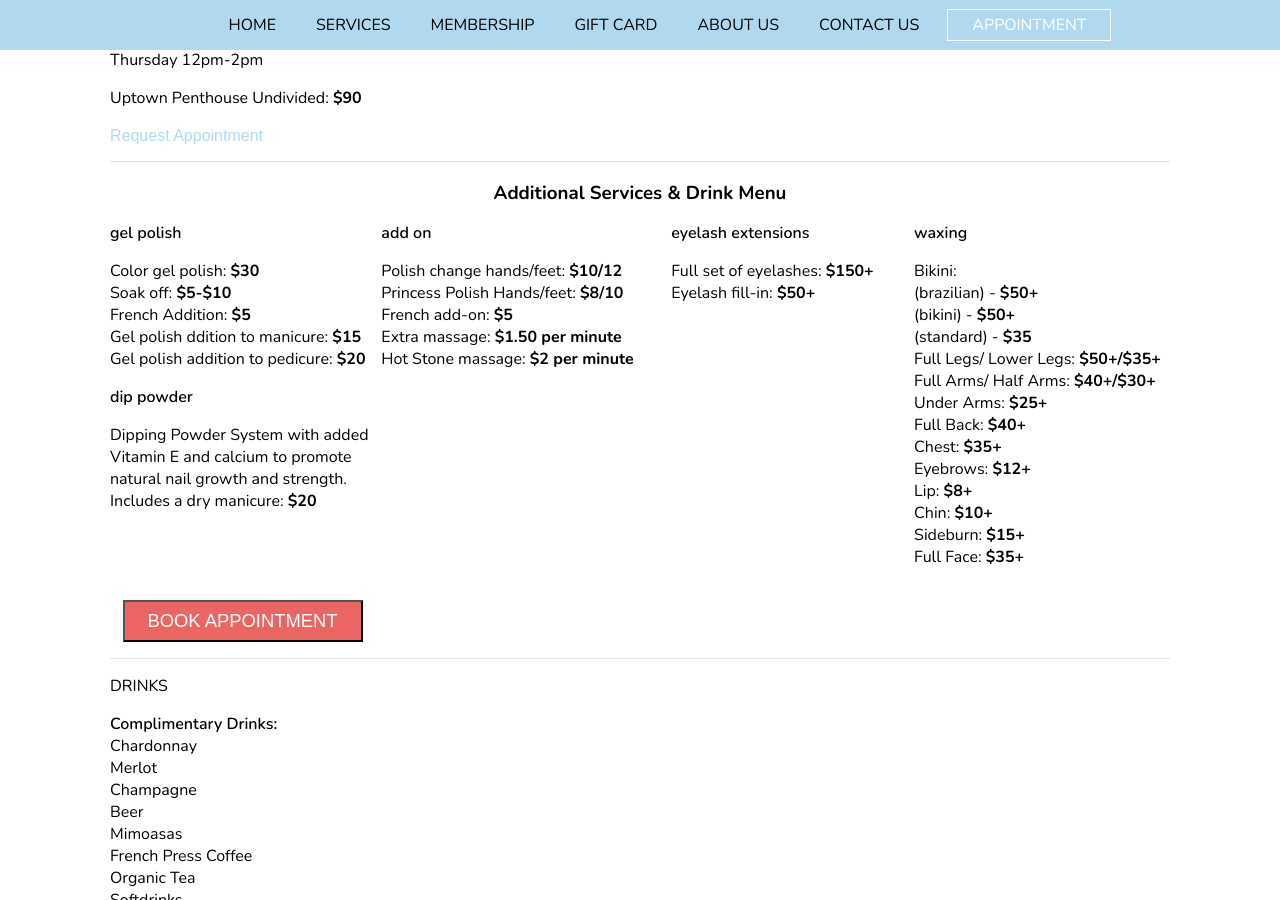
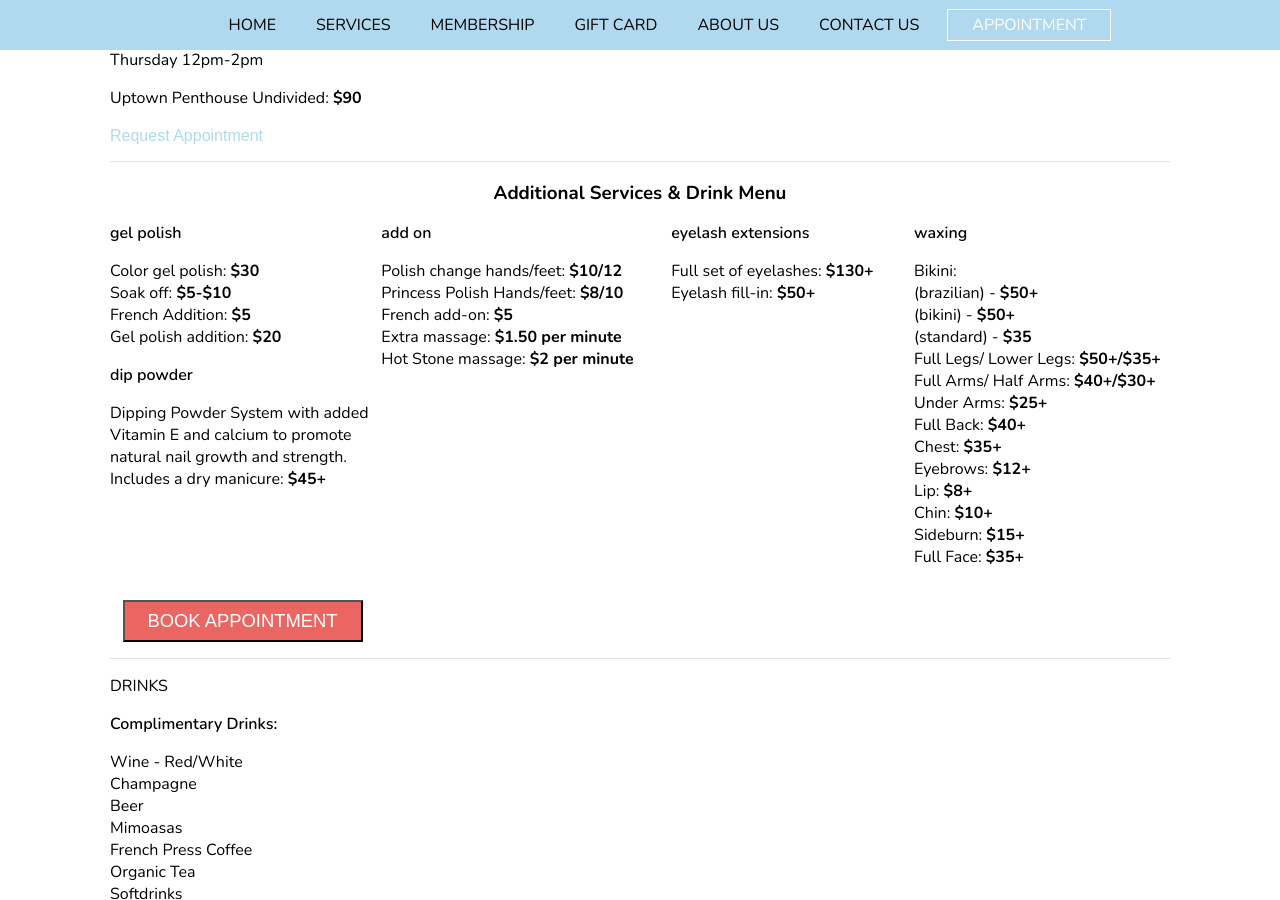
Before and after one commit to mimosasnailbar/mimosas, a Jekyll site: the page built from services.html, in a window 1280 px wide and 900 px high, scrolled down 2456 px. Built offline with Jekyll 4.4.1, drawn with Linux system fonts in a browser that asks for light colours; nearby versions of some CDN libraries.

Commit message:
Updated 'services.html' via CloudCannon

```diff
--- a/services.html
+++ b/services.html
@@ -8,234 +8,200 @@
 	</div> -->
 	<div class="services__image">
 		<div id="mainButton" class="home__buttons">
-			<a class="editable" target="_blank" href="https://www.vagaro.com/mimosasnailbar/book-now"><span class="editable">BOOK APPOINTMENT</span></a>
+			<a class="editable" target="_blank" href="https://www.vagaro.com/mimosasnailbar/book-now"><span>BOOK APPOINTMENT</span></a>
 		</div>
 	</div>
-	<h3 class="services__heading editable">Mimosas Member Packages</h3>
+	<h3 class="services__heading editable">
+		Mimosas Member Packages
+	</h3>
 	<div class="member__services service">
 		<div>
-			<p class="editable service__member--title">Mimosas Member's Manicure: <br>(1 is included monthly for our members)</p>
+			<p class="editable service__member--title">
+				Mimosas Member's Manicure:<br />(1 is included monthly for our members)
+			</p>
 			<p class="service__info editable">
-				Enjoy your special drink and release all the stresses of your neck with a lavender
-				warming neck wrap. Next, is cleansing, shaping, cuticle care, exfoliating dry skin
-				with organic sugar scrub. Then relaxing and hydrating your hands with an organic
-				therapeutic soy candle lotion.
+				Enjoy your special drink and release all the stresses of your neck with a lavender warming neck wrap. Next, is cleansing, shaping, cuticle care, exfoliating dry skin with organic sugar scrub. Then relaxing and hydrating your hands with an organic therapeutic soy candle lotion.
 			</p>
 			<p class="editable">
 				<strong>FREE!</strong>
 			</p>
 		</div>
 		<div>
-			<p class="editable service__member--title">Mimosas Member's Pedicure:</p>
+			<p class="editable service__member--title">
+				Mimosas Member's Pedicure:
+			</p>
 			<p class="service__info editable">
-				<u>Only for our members</u>, enjoy your special drink and release all the stresses of your neck with
-				a warm lavender neck wrap and soak your tired feet in luxurious and comforting detox water.
-				After cleansing, shaping and cuticle care, a callus softening serum will be used to remove tough,
-				dead skin. An organic sugar scrub that gently exfoliates dry skin and reveals softer, smoother skin.
-				Finish with a relaxing foot massage with a hydrating and therapeutic warm candle lotion and a deep-penetrating
-				paraffin therapy wrapped in hot towels.
+				<u>Only for our members</u>, enjoy your special drink and release all the stresses of your neck with a warm lavender neck wrap and soak your tired feet in luxurious and comforting detox water. After cleansing, shaping and cuticle care, a callus softening serum will be used to remove tough, dead skin. An organic sugar scrub that gently exfoliates dry skin and reveals softer, smoother skin. Finish with a relaxing foot massage with a hydrating and therapeutic warm candle lotion and a deep-penetrating paraffin therapy wrapped in hot towels.
 			</p>
 			<p class="editable">
 				<strong>$35</strong>
 			</p>
 		</div>
 		<div class="member__button--container">
-			<a class="editable" href="https://www.vagaro.com/mimosasnailbar/memberships"><button class="member_button editable">
+			<a class="editable" href="https://www.vagaro.com/mimosasnailbar/memberships"><button class="member_button">
 				BECOME A MEMBER
 			</button></a>
 			<!-- <img class="vagaro_img-mem" src="images/vagaro.png" /> -->
 		</div>
 	</div>
-	<h3 class="services__heading editable">Mimosas Services</h3>
+	<h3 class="services__heading editable">
+		Mimosas Services
+	</h3>
 	<div class="service">
-		<p class="editable service__name">uptown minute</p>
+		<p class="editable service__name">
+			uptown minute
+		</p>
 		<p class="service__info editable">
-			The perfect service for those on the go! Includes nail shaping, cuticle grooming,
-			buffing, hydrating creme massage and the polish of your choice.
+			The perfect service for those on the go! Includes nail shaping, cuticle grooming, buffing, hydrating creme massage and the polish of your choice.
 		</p>
 		<p class="editable">
-			Mani: <strong>$20</strong> - Pedi: <strong>$35</strong> - Undivided:
-			<strong>$50</strong>
+			Mani: <strong>$20</strong> - Pedi: <strong>$32</strong>&nbsp;- Undivided: <strong>$50</strong>
 		</p>
-		<a class="editable" target="_blank" href="https://www.vagaro.com/mimosasnailbar/book-now"
-			><button class="appointment__button" class="editable">
+		<a class="editable" target="_blank" href="https://www.vagaro.com/mimosasnailbar/book-now"><button class="appointment__button">
 				Request Appointment
-			</button></a
-		>
+			</button></a>
 	</div>
 	<div class="service">
-		<p class="editable service__name">uptown all around</p>
+		<p class="editable service__name">
+			uptown all around
+		</p>
 		<p class="service__info editable">
-			This nourishing treatment embodies all natural, organic based products. Includes nail shaping,
-			cuticle care, exfoliating, organic raw sugar scrub, callus treatment (for pedicure),
-			deep-penetrating paraffin therapy and a hot towel wrap, ending with a refreshing and
-			hydrating massage and polish of your choice.
+			This nourishing treatment embodies all natural, organic based products. Includes nail shaping, cuticle care, exfoliating, organic raw sugar scrub, callus treatment (for pedicure), deep-penetrating paraffin therapy and a hot towel wrap, ending with a refreshing and hydrating massage and polish of your choice.
 		</p>
 		<p class="editable">
-			Mani: <strong>$30</strong> - Pedi: <strong>$45</strong> - Undivided:
-			<strong>$70</strong>
+			Mani: <strong>$30</strong> - Pedi: <strong>$44</strong>&nbsp;- Undivided: <strong>$70</strong>
 		</p>
-		<a class="editable" target="_blank" href="https://www.vagaro.com/mimosasnailbar/book-now"
-			><button class="appointment__button" class="editable">
+		<a class="editable" target="_blank" href="https://www.vagaro.com/mimosasnailbar/book-now"><button class="appointment__button">
 				Request Appointment
-			</button></a
-		>
+			</button></a>
 	</div>
 	<div class="service">
-		<p class="editable service__name">uptown penthouse</p>
+		<p class="editable service__name">
+			uptown penthouse
+		</p>
 		<p class="service__info editable">
-			Detoxifying and healing begins with an aromatherapy bath soak of organic sea salt and ancient
-			Himalayan pink salts. The skin is polished and renewed with an  organic raw sugar scrub followed
-			by a deep moisturizing oil treatment with both a hydrating organic clay mask and a deep-penetrating
-			paraffin therapy wrapped in hot towels.  Release all the stresses of life with an extended foot and
-			calf massage that includes an organic emulsion combined with hot stones. Followed by a nourishing
-			cream massage to hydrated restore and revitalize your tired skin.
+			Detoxifying and healing begins with an aromatherapy bath soak of organic sea salt and ancient Himalayan pink salts. The skin is polished and renewed with an organic raw sugar scrub followed by a deep moisturizing oil treatment with both a hydrating organic clay mask and a deep-penetrating paraffin therapy wrapped in hot towels. Release all the stresses of life with an extended foot and calf massage that includes an organic emulsion combined with hot stones. Followed by a nourishing cream massage to hydrated restore and revitalize your tired skin.
 		</p>
 		<p class="editable">
-			Mani: <strong>$40</strong> - Pedi: <strong>$60</strong> - Undivided:
-			<strong>$95</strong>
+			Mani: <strong>$40</strong> - Pedi: <strong>$60</strong> - Undivided: <strong>$95</strong>
 		</p>
-		<a class="editable" target="_blank" href="https://www.vagaro.com/mimosasnailbar/book-now"
-			><button class="appointment__button" class="editable">
+		<a class="editable" target="_blank" href="https://www.vagaro.com/mimosasnailbar/book-now"><button class="appointment__button">
 				Request Appointment
-			</button></a
-		>
+			</button></a>
 	</div>
 	<div class="service">
-		<p class="editable service__name">little king or queen</p>
-		<p class="service__info editable">9 years old and under.</p>
+		<p class="editable service__name">
+			little king or queen
+		</p>
+		<p class="service__info editable">
+			9 years old and under.
+		</p>
 		<p class="editable">
-			Mani: <strong>$12</strong> - Pedi: <strong>$20</strong> - Undivided:
-			<strong>$30</strong>
+			Mani: <strong>$12</strong> - Pedi: <strong>$20</strong> - Undivided: <strong>$30</strong>
 		</p>
-		<a class="editable" target="_blank" href="https://www.vagaro.com/mimosasnailbar/book-now"
-			><button class="appointment__button" class="editable">
+		<a class="editable" target="_blank" href="https://www.vagaro.com/mimosasnailbar/book-now"><button class="appointment__button">
 				Request Appointment
-			</button></a
-		>
+			</button></a>
 	</div>
 	<div class="service">
-		<p class="editable service__name">HAPPY HOUR</p>
+		<p class="editable service__name">
+			HAPPY HOUR
+		</p>
 		<p class="service__info editable">
 			Monday - Tuesday 1pm-3pm
 		</p>
 		<p class="editable">
-			Uptown Penthouse Undivided:
-			<strong>$85</strong>
+			Uptown Penthouse Undivided: <strong>$85</strong>
 		</p>
-		<a class="editable" target="_blank" href="https://www.vagaro.com/mimosasnailbar/book-now"
-			><button class="appointment__button" class="editable">
+		<a class="editable" target="_blank" href="https://www.vagaro.com/mimosasnailbar/book-now"><button class="appointment__button">
 				Request Appointment
-			</button></a
-		>
+			</button></a>
 	</div>
 	<div class="service">
-		<p class="editable service__name">FRIENDS</p>
+		<p class="editable service__name">
+			FRIENDS
+		</p>
 		<p class="service__info editable">
 			Thursday 12pm-2pm
 		</p>
 		<p class="editable">
-			Uptown Penthouse Undivided:
-			<strong>$90</strong>
+			Uptown Penthouse Undivided: <strong>$90</strong>
 		</p>
-		<a class="editable" target="_blank" href="https://www.vagaro.com/mimosasnailbar/book-now"
-			><button class="appointment__button" class="editable">
+		<a class="editable" target="_blank" href="https://www.vagaro.com/mimosasnailbar/book-now"><button class="appointment__button">
 				Request Appointment
-			</button></a
-		>
+			</button></a>
 	</div>
 	<h3 class="services__heading additional__heading editable">
-		Additional Services & Drink Menu
+		Additional Services &amp; Drink Menu
 	</h3>
 	<div class="additional__services">
 		<div class="service--last">
 			<div>
-				<p class="editable service__name">gel polish</p>
+				<p class="editable service__name">
+					gel polish
+				</p>
 				<p class="editable">
-					Color gel polish: <strong>$30</strong><br />Soak off:
-					<strong>$5-$10</strong><br />French Addition: <strong>$5</strong
-					><br />Gel polish ddition to manicure: <strong>$15</strong><br />Gel polish addition to
-					pedicure:
-					<strong>$20</strong>
+					Color gel polish: <strong>$30</strong><br />Soak off: <strong>$5-$10</strong><br />French Addition: <strong>$5</strong><br />Gel polish addition: <strong>$20</strong>
 				</p>
 			</div>
 			<div>
-				<p class="editable service__name">dip powder</p>
+				<p class="editable service__name">
+					dip powder
+				</p>
 				<p class="editable">
-					Dipping Powder System with added Vitamin E and calcium to promote natural nail growth and strength. Includes a dry manicure:
-					<strong>$20</strong>
+					Dipping Powder System with added Vitamin E and calcium to promote natural nail growth and strength. Includes a dry manicure: <strong>$45+</strong>
 				</p>
 			</div>
 		</div>
 		<div class="service--last">
 			<div>
-				<p class="editable service__name">add on</p>
+				<p class="editable service__name">
+					add on
+				</p>
 				<p class="editable">
-					Polish change hands/feet: <strong>$10/12</strong><br />
-					Princess Polish Hands/feet: <strong>$8/10</strong><br />
-					French add-on: <strong>$5</strong><br />
-					Extra massage: <strong>$1.50 per minute</strong><br />
-					Hot Stone massage: <strong>$2 per minute</strong>
+					Polish change hands/feet: <strong>$10/12</strong><br />Princess Polish Hands/feet: <strong>$8/10</strong><br />French add-on: <strong>$5</strong><br />Extra massage: <strong>$1.50 per minute</strong><br />Hot Stone massage: <strong>$2 per minute</strong>
 				</p>
 			</div>
 		</div>
 		<div class="service--last">
 			<div>
-				<p class="editable service__name">eyelash extensions</p>
+				<p class="editable service__name">
+					eyelash extensions
+				</p>
 				<p class="editable">
-					Full set of eyelashes: <strong>$150+</strong><br />
-					Eyelash fill-in: <strong>$50+</strong><br />
+					Full set of eyelashes: <strong>$130+</strong><br />Eyelash fill-in: <strong>$50+</strong>
 				</p>
 			</div>
 		</div>
 		<div class="service--last">
 			<div>
-				<p class="editable service__name">waxing</p>
+				<p class="editable service__name">
+					waxing
+				</p>
 				<p class="editable">
-					Bikini: <br />
-					(brazilian) - <strong>$50+</strong><br />
-					(bikini) - <strong>$50+</strong><br />
-					(standard) - <strong>$35</strong><br />
-					Full Legs/ Lower Legs: <strong>$50+/$35+</strong><br />
-					Full Arms/ Half Arms: <strong>$40+/$30+</strong><br />
-					Under Arms: <strong>$25+</strong><br />
-					Full Back: <strong>$40+</strong><br />
-					Chest: <strong>$35+</strong><br />
-					Eyebrows: <strong>$12+</strong><br />
-					Lip: <strong>$8+</strong><br />
-					Chin: <strong>$10+</strong><br />
-					Sideburn: <strong>$15+</strong><br />
-					Full Face: <strong>$35+</strong><br />
+					Bikini:<br />(brazilian) - <strong>$50+</strong><br />(bikini) - <strong>$50+</strong><br />(standard) - <strong>$35</strong><br />Full Legs/ Lower Legs: <strong>$50+/$35+</strong><br />Full Arms/ Half Arms: <strong>$40+/$30+</strong><br />Under Arms: <strong>$25+</strong><br />Full Back: <strong>$40+</strong><br />Chest: <strong>$35+</strong><br />Eyebrows: <strong>$12+</strong><br />Lip: <strong>$8+</strong><br />Chin: <strong>$10+</strong><br />Sideburn: <strong>$15+</strong><br />Full Face: <strong>$35+</strong>
 				</p>
 			</div>
 		</div>
-		<a target="_blank" class="editable" href="https://www.vagaro.com/mimosasnailbar/book-now"><button class="member_button book__button editable">
+		<a target="_blank" class="editable" href="https://www.vagaro.com/mimosasnailbar/book-now"><button class="member_button book__button">
 			BOOK APPOINTMENT
 		</button></a>
 	</div>
 		<div class="service--last">
-			<p class="editable">DRINKS</p>
+			<p class="editable">
+				DRINKS
+			</p>
 			<p class="service__info editable service__name">
 				Complimentary Drinks:
 			</p>
 			<div class="editable">
-				Chardonnay<br>
-				Merlot<br>
-				Champagne<br>
-				Beer<br>
-				Mimoasas<br>
-				French Press Coffee<br>
-				Organic Tea<br>
-				Softdrinks<br>
-				Detox Water<br>
+				<p>Wine - Red/White<br />Champagne<br />Beer<br />Mimoasas<br />French Press Coffee<br />Organic Tea<br />Softdrinks<br />Detox Water</p>
 			</div>
 			<p class="service__info editable service__name">
 				Members Only:
 			</p>
 			<div class="editable">
-				Cold Brew Coffee<br>
-				Signature Mimosa<br>
-				Carmel, Vanilla, Hazelnut Syrup<br>
+				<p>Cold Brew Coffee<br />Signature Mimosa<br />Carmel, Vanilla, Hazelnut Syrup</p>
 			</div>
 		</div>
 </section>
```
